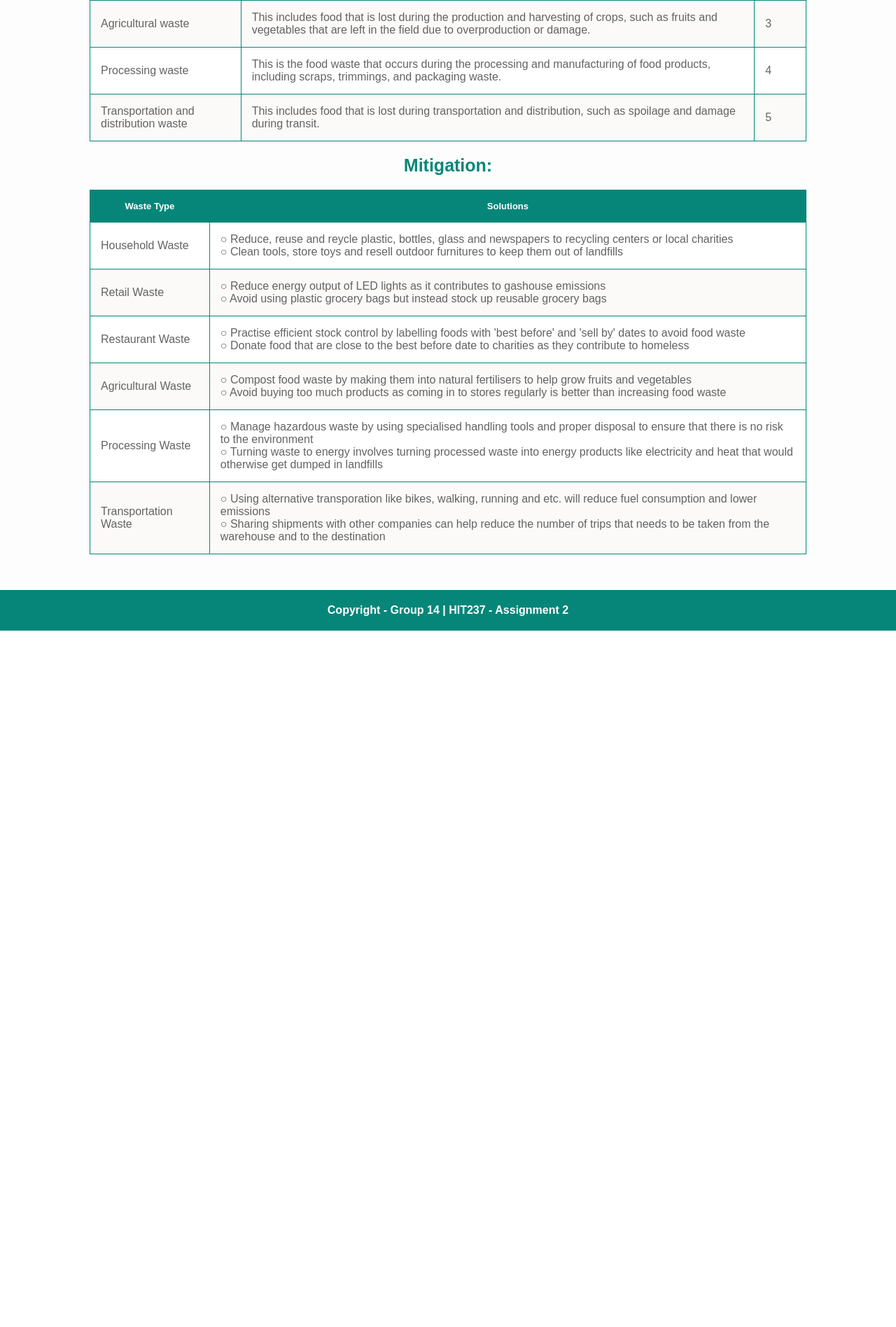
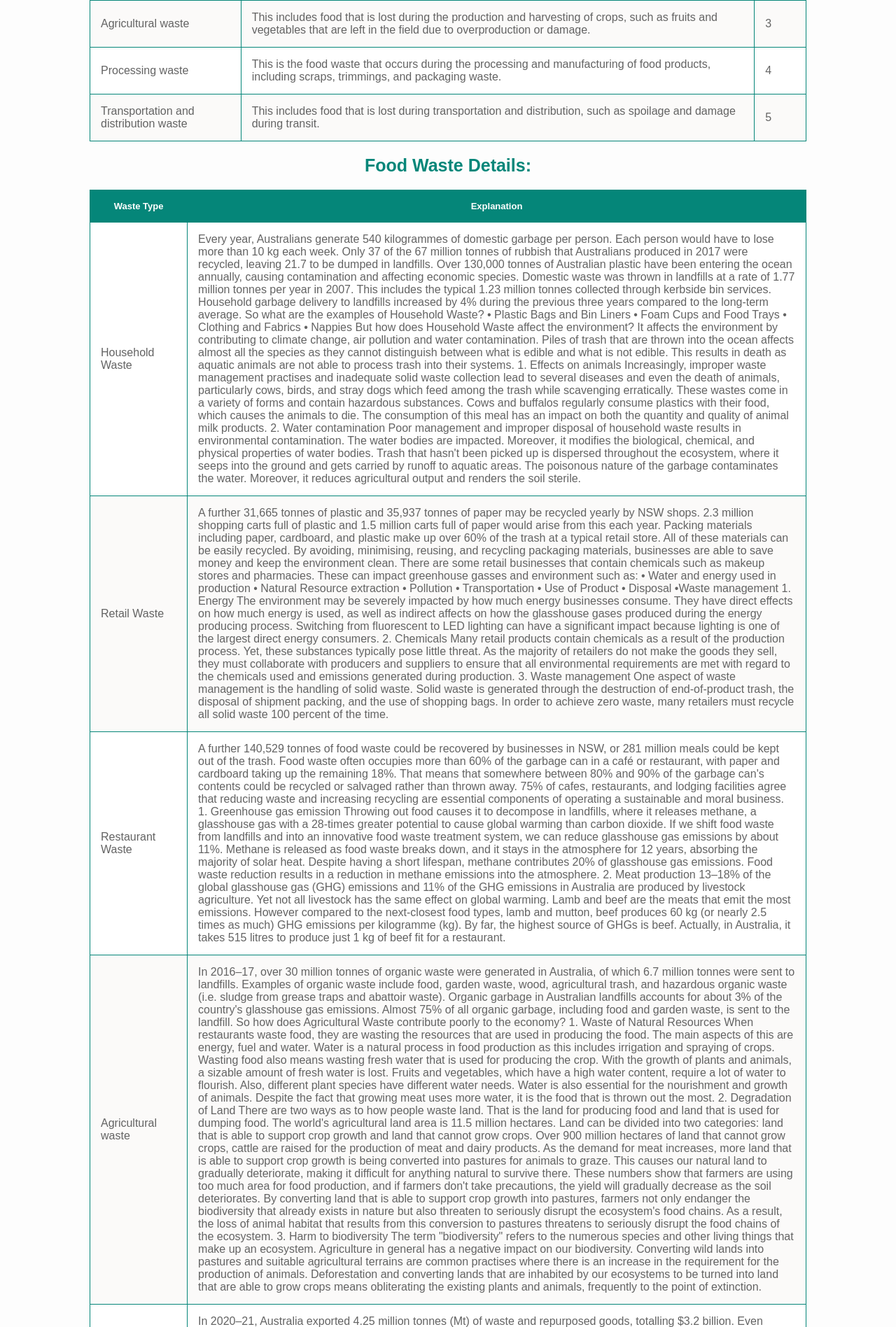
Before and after one commit to ysebastian-student-work-cdu/assessments-2-and-4-hit237-group-14, a Django app: page /data_model/ in a window 1280 px wide. Shown: the part 1752-3648 px from the top of the page at 70% size. Before the commit the page ends 2653 px from the top, so only its background shows below. Run offline with Django 4.2, Linux system fonts and the light colour scheme.

Commit message:
updated data_api, details and datamodel

```diff
--- a/group14_proj/group14_app/data_api.py
+++ b/group14_proj/group14_app/data_api.py
@@ -87,6 +87,7 @@ Table(mitigations,["Processing Waste", "○ Manage hazardous waste by using spec
 Table(mitigations,["Transportation Waste", "○ Using alternative transporation like bikes, walking, running and etc. will reduce fuel consumption and lower emissions", "○ Sharing shipments with other companies can help reduce the number of trips that needs to be taken from the warehouse and to the destination"])
 
 #insert rows to fooddetails table
+title_1 = 'Household Waste'
 wordings_1 = '''
 Every year, Australians generate 540 kilogrammes of domestic garbage per person. Each person would have to lose more than 10 kg each week. Only 37 of the 67 million tonnes of rubbish that Australians produced in 2017 were recycled, leaving 21.7 to be dumped in landfills. Over 130,000 tonnes of Australian plastic have been entering the ocean annually, causing contamination and affecting economic species.
 
@@ -114,8 +115,9 @@ Increasingly, improper waste management practises and inadequate solid waste col
 Poor management and improper disposal of household waste results in environmental contamination. The water bodies are impacted. Moreover, it modifies the biological, chemical, and physical properties of water bodies. Trash that hasn't been picked up is dispersed throughout the ecosystem, where it seeps into the ground and gets carried by runoff to aquatic areas. The poisonous nature of the garbage contaminates the water. Moreover, it reduces agricultural output and renders the soil sterile.
 '''
 
-Table(food_details,[items.table_schema[1],wordings_1])
+Table(food_details,[title_1, wordings_1])
 
+title_2 = 'Retail Waste'
 wordings_2='''
 A further 31,665 tonnes of plastic and 35,937 tonnes of paper may be recycled yearly by NSW shops. 2.3 million shopping carts full of plastic and 1.5 million carts full of paper would arise from this each year.
 Packing materials including paper, cardboard, and plastic make up over 60% of the trash at a typical retail store.
@@ -145,8 +147,9 @@ Many retail products contain chemicals as a result of the production process. Ye
 
 One aspect of waste management is the handling of solid waste. Solid waste is generated through the destruction of end-of-product trash, the disposal of shipment packing, and the use of shopping bags. In order to achieve zero waste, many retailers must recycle all solid waste 100 percent of the time.
 '''
-Table(food_details,[items.table_schema[1],wordings_2])
+Table(food_details,[title_2, wordings_2])
 
+title_3 = 'Restaurant Waste'
 wordings_3='''
 A further 140,529 tonnes of food waste could be recovered by businesses in NSW, or 281 million meals could be kept out of the trash. Food waste often occupies more than 60% of the garbage can in a café or restaurant, with paper and cardboard taking up the remaining 18%. That means that somewhere between 80% and 90% of the garbage can's contents could be recycled or salvaged rather than thrown away.
 
@@ -164,8 +167,9 @@ Food waste reduction results in a reduction in methane emissions into the atmosp
 
 Lamb and beef are the meats that emit the most emissions. However compared to the next-closest food types, lamb and mutton, beef produces 60 kg (or nearly 2.5 times as much) GHG emissions per kilogramme (kg). By far, the highest source of GHGs is beef. Actually, in Australia, it takes 515 litres to produce just 1 kg of beef fit for a restaurant.
 '''
-Table(food_details,[items.table_schema[1],wordings_3])
+Table(food_details,[title_3, wordings_3])
 
+title_4 = 'Agricultural waste'
 wordings_4='''
 In 2016–17, over 30 million tonnes of organic waste were generated in Australia, of which 6.7 million tonnes were sent to landfills.
 
@@ -202,8 +206,9 @@ Agriculture in general has a negative impact on our biodiversity. Converting wil
 Deforestation and converting lands that are inhabited by our ecosystems to be turned into land that are able to grow crops means obliterating the existing plants and animals, frequently to the point of extinction.
 
 '''
-Table(food_details,[items.table_schema[1],wordings_4])
+Table(food_details,[title_4, wordings_4])
 
+title_5 = 'Processing waste'
 wordings_5 = '''
 In 2020–21, Australia exported 4.25 million tonnes (Mt) of waste and repurposed goods, totalling $3.2 billion. Even though the tonnage is almost exactly the same as the previous year, the stated value is 12% higher. The 3.9 Mt (91%) of "core waste plus ash" covered by national waste reporting was present in the shipments.
 
@@ -225,9 +230,9 @@ Given that air pollution is a major issue everywhere, it is crucial to comprehen
 
 The majority of rubbish that is not disposed of in landfills or other facilities ends up in the ocean or another body of water. When the water decays into the ocean, it becomes contaminated and gradually loses its capacity to support life. By this process, the water becomes more poisonous, making it unsafe to swim in any body of water and rendering freshwater unfit for human consumption. Pollutants can contaminate other water sources because water is a great solution and circulates, and therefore they are challenging to remove from the area.
 '''
-Table(food_details,[items.table_schema[1],wordings_5])
+Table(food_details,[title_5, wordings_5])
 
-
+title_6 = 'Transportation and distribution waste'
 wordings_6 = '''
 78% of Australians who were 18 years of age and older typically used a private motor vehicle to get to work or full-time school in March 2012, while 16% made use of public transit. New South Wales and Queensland had the greatest percentages of people using public transit, with 21% and 17%, respectively.
 
@@ -247,4 +252,4 @@ Methane and nitrous oxide are slightly more common in transportation emissions t
 
 Since transportation uses a lot of energy and burns the majority of the world's petroleum, it has a significant influence on the environment. Carbon dioxide generation results in air pollution, including nitrous oxides and particulates, which considerably accelerates global warming.
 '''
-Table(food_details,[items.table_schema[1],wordings_6])
+Table(food_details,[title_6, wordings_6])
--- a/group14_proj/group14_app/templates/group14_app/data-model.html
+++ b/group14_proj/group14_app/templates/group14_app/data-model.html
@@ -53,7 +53,6 @@ Data Model
         </tbody>
     </table>
 
-
     <div class="container">
         <h3>Food Waste List:</h3>
 
@@ -71,6 +70,27 @@ Data Model
                     <td>{{ food_waste_list.type }}</td>
                     <td>{{ food_waste_list.description }}</td>
                     <td>{{ food_waste_list.id }}</td>
+                </tr>
+                {% endfor %}
+            </tbody>
+        </table>
+    </div>
+
+    <div class="container">
+        <h3>Food Waste Details:</h3>
+
+        <table class="model">
+            <thead>
+                <tr>
+                    <th>Waste Type</th>
+                    <th>Explanation</th>
+                </tr>
+            </thead>
+            <tbody>
+                {% for food_waste_detail in context %}
+                <tr>
+                    <td>{{ food_waste_detail.name }}</td>
+                    <td>{{ food_waste_detail.desc }}</td>
                 </tr>
                 {% endfor %}
             </tbody>
--- a/group14_proj/group14_app/templates/group14_app/details.html
+++ b/group14_proj/group14_app/templates/group14_app/details.html
@@ -10,16 +10,16 @@ Details
     {% block heading %}
     <header>
         <section id="hero2">
-            <h1>{{ food_waste_list.name }}</h1>
+            <h1>{{ food_waste_detail.name }}</h1>
         </section>
     </header>
     {% endblock heading %}
 
     {% block content %}
     <div class="container">
-        <p>{{ food_waste_list.desc|linebreaksbr }}</p>
+        <p>{{ food_waste_detail.desc|linebreaksbr }}</p>
     </div>
-    <table>
+    <table class="model">
         <thead>
             <tr>
                 <th>Household Waste</th>
--- a/group14_proj/group14_app/views.py
+++ b/group14_proj/group14_app/views.py
@@ -1,4 +1,4 @@
-from django.shortcuts import render, get_object_or_404
+from django.shortcuts import render
 from group14_app.data_api import *
 
 
@@ -25,9 +25,9 @@ def list(request):
 def details(request, id):
 
     # food_waste_list = get_object_or_404(FoodDetail, id=id)
-    food_waste_list = food_details.get_item(id)
+    food_waste_detail = food_details.get_item(id)
 
-    context={'food_waste_list':food_waste_list,
+    context={'food_waste_detail':food_waste_detail,
              }
     return render(request, 'group14_app/details.html', context)
 
@@ -37,9 +37,10 @@ def mitigation(request):
     return render(request,'group14_app/mitigation.html', {'mitigation_strategies':mitigation_strategies})
 
 def data_model(request):
-    food_waste_list = items.get_records()
     team_profiles = contacts.get_records()
     group_intros = briefs.get_records()
+    food_waste_list = items.get_records()
+    food_waste_detail = food_details.get_records()
     mitigation_strategies = mitigations.get_records()
 
-    return render(request, 'group14_app/data-model.html', {'list': food_waste_list, 'group_intros': group_intros, 'team_profiles': team_profiles, 'mitigation_strategies': mitigation_strategies})
+    return render(request, 'group14_app/data-model.html', {'group_intros': group_intros, 'team_profiles': team_profiles, 'list': food_waste_list, 'context': food_waste_detail, 'mitigation_strategies': mitigation_strategies})
```
